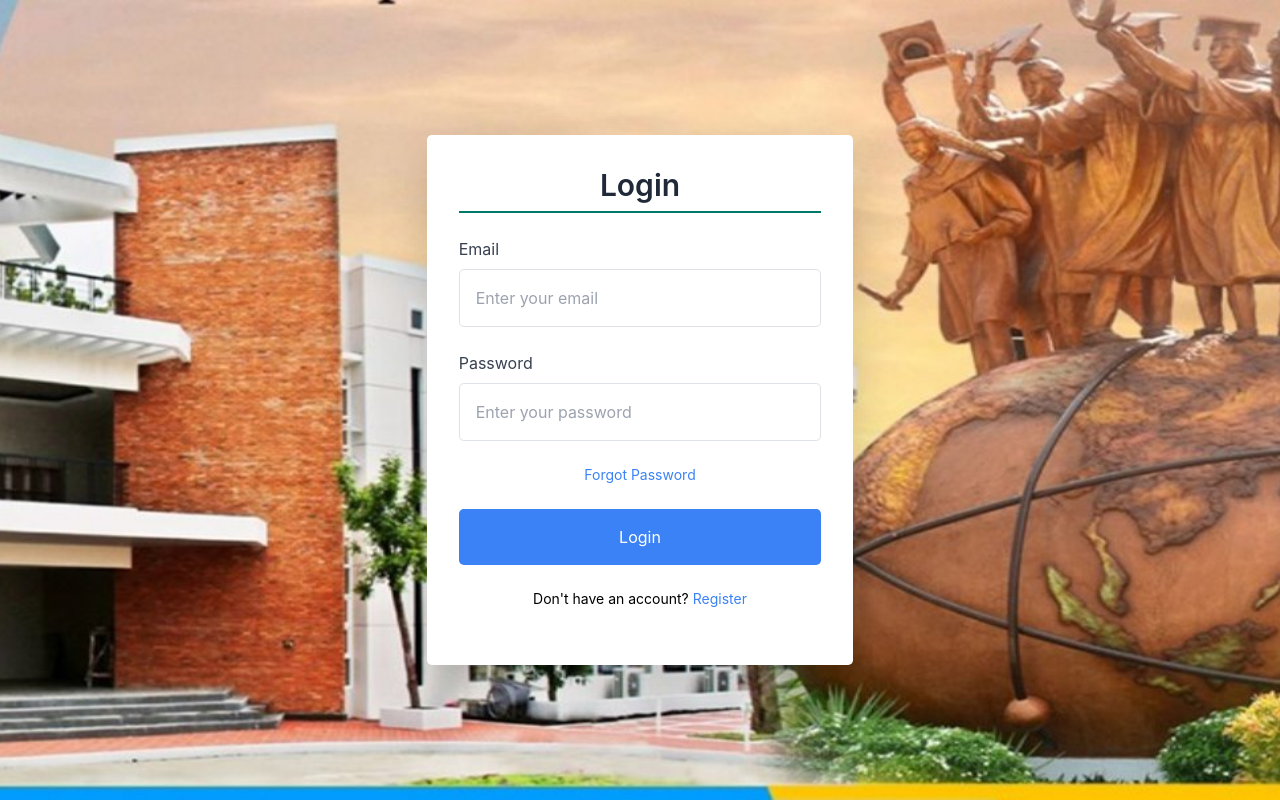
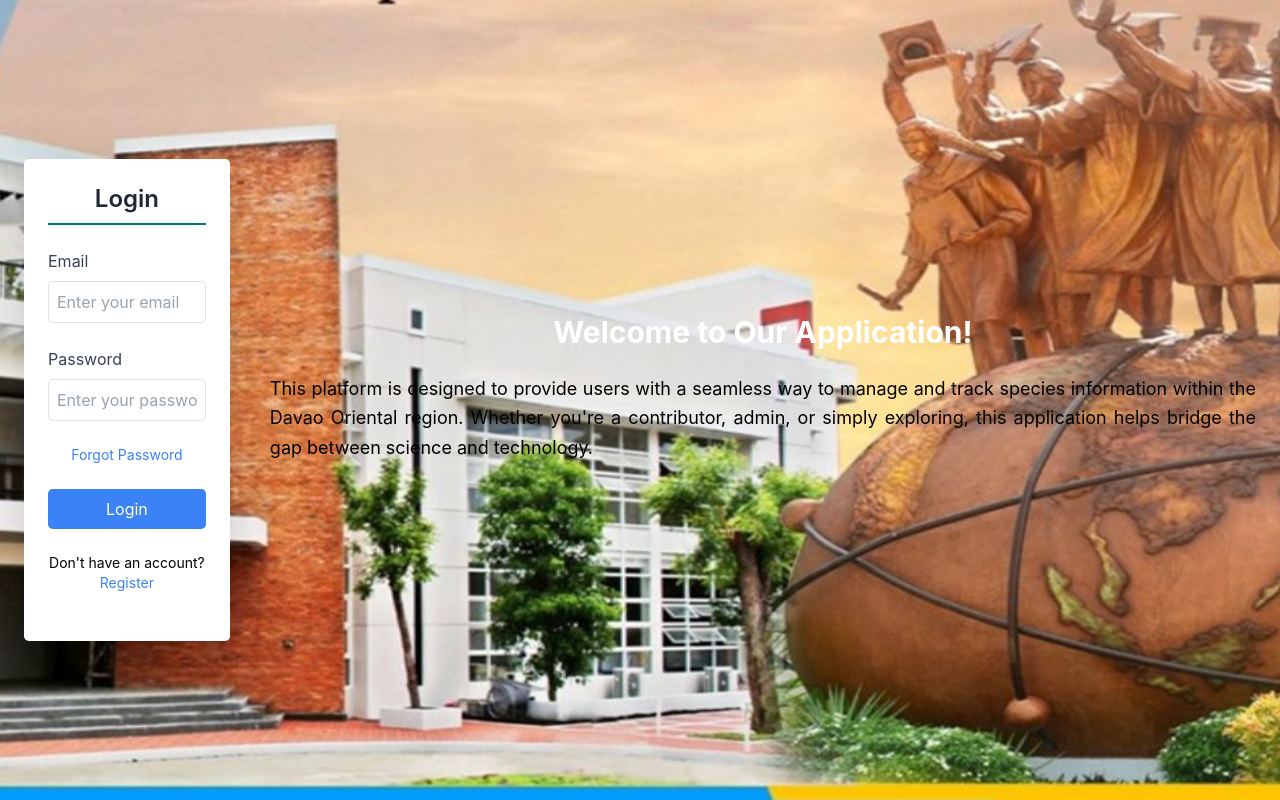
Before and after one commit to Miketzy/capstone2-client, a React (Create React App) app in the folder frontend-client2/: page / in a window 1280 px wide. Built offline with nearby package versions, Linux system fonts and the light colour scheme; a small style sheet from the web is missing.

Commit message:
login form explanation

```diff
--- a/frontend-client2/src/Components/Login-register-Form/Login-Form/Login.jsx
+++ b/frontend-client2/src/Components/Login-register-Form/Login-Form/Login.jsx
@@ -70,20 +70,19 @@ const Login = () => {
 
   return (
     <div
-      className="min-h-screen bg-cover bg-center"
+      className="min-h-screen bg-cover bg-center flex items-center"
       style={{ backgroundImage: "url('/picture/durso.jpg')" }}
     >
-      <div className="flex justify-center items-center min-h-screen">
-        <form
-          className="bg-white p-8 rounded-lg shadow-lg w-full sm:w-3/4 md:w-2/3 lg:w-1/2 xl:w-1/3" // Adjusted width classes here
-          onSubmit={handleSubmit}
-        >
-          <h2 className="text-3xl font-semibold text-center text-gray-800 mb-6">
+      <div className="container mx-auto px-4 flex flex-col lg:flex-row items-center justify-center">
+        {/* Login Form */}
+        <div className="bg-white p-6 rounded-lg shadow-lg w-full sm:w-3/4 md:w-2/3 lg:w-1/3">
+          <h2 className="text-2xl font-semibold text-center text-gray-800 mb-4">
             Login
           </h2>
 
           {error && <p className="text-red-500 text-center mb-4">{error}</p>}
 
+          <form onSubmit={handleSubmit}>
             <div className="mb-4">
               <label htmlFor="email" className="block text-gray-700 mb-2">
                 Email
@@ -91,21 +90,23 @@ const Login = () => {
               <input
                 type="email"
                 id="email"
-              className="w-full p-3 border rounded-lg focus:outline-none focus:ring-2 focus:ring-blue-500"
+                className="w-full p-2 border rounded-lg focus:outline-none focus:ring-2 focus:ring-blue-500"
                 placeholder="Enter your email"
-              onChange={(e) => setValues({ ...values, email: e.target.value })}
+                onChange={(e) =>
+                  setValues({ ...values, email: e.target.value })
+                }
                 required
               />
             </div>
 
-          <div className="mb-6">
+            <div className="mb-4">
               <label htmlFor="password" className="block text-gray-700 mb-2">
                 Password
               </label>
               <input
                 type="password"
                 id="password"
-              className="w-full p-3 border rounded-lg focus:outline-none focus:ring-2 focus:ring-blue-500"
+                className="w-full p-2 border rounded-lg focus:outline-none focus:ring-2 focus:ring-blue-500"
                 placeholder="Enter your password"
                 onChange={(e) =>
                   setValues({ ...values, password: e.target.value })
@@ -123,10 +124,11 @@ const Login = () => {
 
             <button
               type="submit"
-            className="w-full py-3 bg-blue-500 text-white rounded-lg hover:bg-blue-600 focus:outline-none"
+              className="w-full py-2 bg-blue-500 text-white rounded-lg hover:bg-blue-600 focus:outline-none"
             >
               Login
             </button>
+          </form>
 
           <p className="text-center text-sm mt-4">
             Don't have an account?{" "}
@@ -137,7 +139,19 @@ const Login = () => {
               Register
             </span>
           </p>
-        </form>
+        </div>
+
+        {/* Explanation Section */}
+        <div className="lg:ml-10 mt-8 lg:mt-0 text-white text-center lg:text-left">
+          <h3 className="text-3xl font-bold">Welcome to Our Application!</h3>
+          <p className="mt-4 text-lg leading-relaxed">
+            This platform is designed to provide users with a seamless way to
+            manage and track species information within the Davao Oriental
+            region. Whether you're a contributor, admin, or simply exploring,
+            this application helps bridge the gap between science and
+            technology.
+          </p>
+        </div>
       </div>
     </div>
   );
```
Lines whose indentation alone changed are shown as unchanged.
